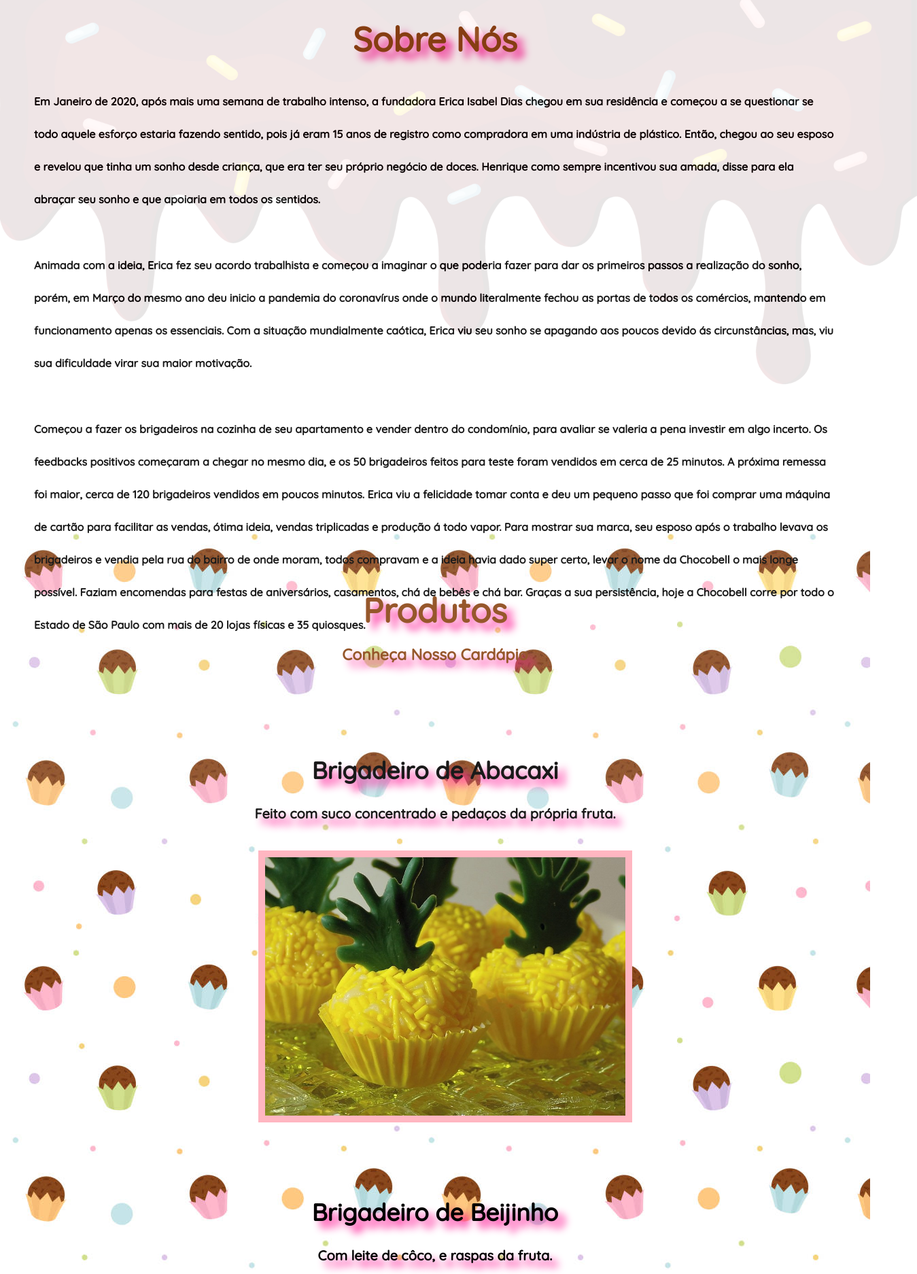
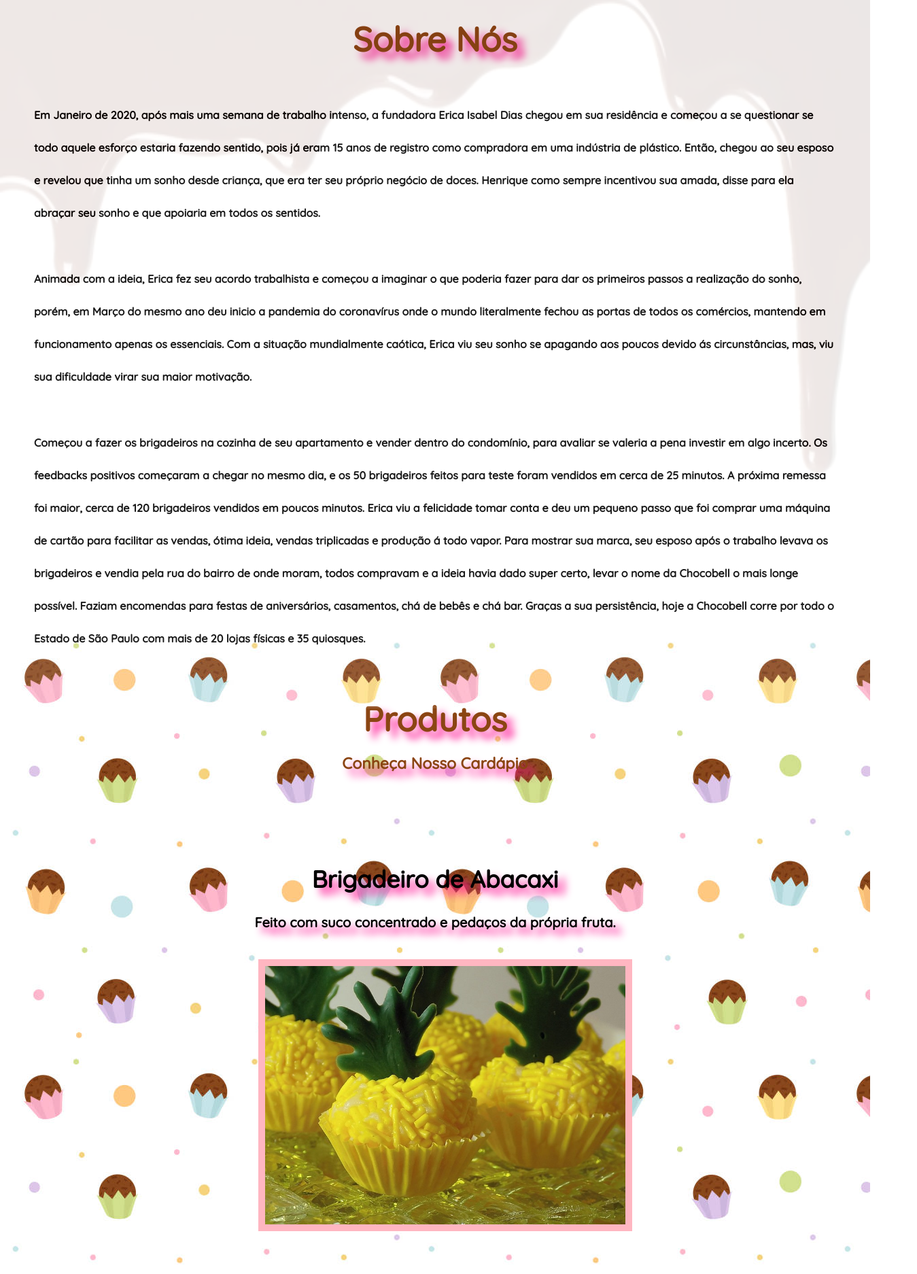
Before and after one commit to HenriqueBeliato/ProjetoChocobell, a plain HTML site: page index.html in a window 1280 px wide. Shown: the part 760-2634 px from the top of the page at 68% size, 1349 px wide, since content can reach past the window. Drawn offline with Linux system fonts and the light colour scheme; files whose address does not match are found by name.

Commit message:
Chocobell - 06/04/2023

```diff
--- a/css/style.css
+++ b/css/style.css
@@ -119,7 +119,7 @@ iframe{
 /*Sobre Nós*/
 
 #quemSomos{
-    height: 850px;
+    height: 900px;
 }
 
 .sobreContainer h1{
@@ -134,12 +134,12 @@ iframe{
 .sobreContainer img{
     margin-top: -155.5px;
     opacity: 10%;
-    width: 1349px;
-    height: 1300px;
+    max-width: 100%;
+    height: 1100px;
 }
 
 .texto{
-    margin-top: -1120px;
+    margin-top: -900px;
 }
 
 .sobreContainer p{
@@ -154,7 +154,7 @@ iframe{
 #produtos{
     height: 17250px;
     background-image: url('..//img/brigadeiros/fundoBrigadeiro.png');
-    margin-top: -10px;
+    margin-top: 100px;
 }
 
 .conhecaProdutos h1{
@@ -220,7 +220,7 @@ iframe{
 
 /*Contato*/
 
-#contatos{
+#contato{
     height: 1200px;
 }
 
--- a/index.html
+++ b/index.html
@@ -6,8 +6,8 @@
     <meta http-equiv="X-UA-Compatible" content="IE=edge">
     <meta name="viewport" content="width=device-width, initial-scale=1.0">
     <link rel="stylesheet" href="css/reset.css">
+    <link rel="stylesheet" href="css/style.css">
     <link rel="stylesheet" href="css/media.css">
-    <link rel="stylesheet" href="css/style.css">
     <link rel="shortcut icon" href="img/brigadeiros/brigaderia.png">
     <title>Brigaderia Chocobell</title>
 </head>
@@ -37,7 +37,7 @@
             <section id="quemSomos">
                 <div class="sobreContainer">
                     <h1>Sobre Nós</h1>
-                    <img src="img/brigadeiros/chocolateDerretendo.png">
+                    <img src="img/brigadeiros/brigadeiroDerretendo.png">
                     <div class="texto">
                         <P>
                             Em Janeiro de 2020, após mais uma semana de trabalho intenso, a fundadora Erica Isabel Dias
@@ -258,11 +258,11 @@
                     </div>
                 </div>
             </section>
-            <section id="contatos">
+            <section id="contato">
                 <div class="entreContato">
                     <h1>Contato</h1>
                     <p>
-                        Entre em contato conosco para mais informaçõs dos nossos produtos:
+                        Entre em contato conosco para mais informações dos nossos produtos:
                         <br>
                         ° Entregamos em um raio de 10km sem taxa, á partir dessa quilometragem a cobrança será por km;
                         <br>
@@ -324,7 +324,6 @@
             </div>
         </footer>
     </div>
-
 </body>
 
 </html>
```
Also changed, not shown: img/brigadeiros/brigadeiroDerretendo.png (added).
